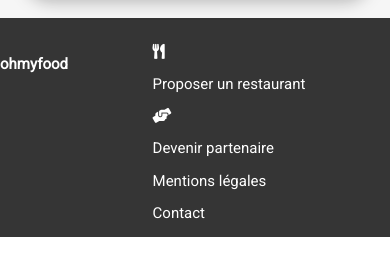
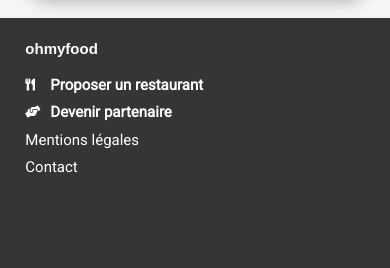
Before and after one commit to Romain-6793/RomainClaudot_OhMyFood, a website: page index.html in a window 390 px wide. Shown: the part 1995-2263 px from the top of the page. Before the commit the page ends 2232 px from the top, so only its background shows below. Drawn offline with Linux system fonts and the light colour scheme; a web font is replaced by a local one.

Commit message:
Première version de l'Accueil (mobile)

```diff
--- a/index.html
+++ b/index.html
@@ -122,20 +122,28 @@
         <h2 class="footer__footerlogo">ohmyfood</h2>
         <div class="footer__footerlist">
             <!--Les 2 premiers liens sont en gras-->
-            <a>
-                <i class="fas fa-utensils"></i>
-                <p>Proposer un restaurant</p>
-            </a>
-            <a>
-                <i class="fas fa-hands-helping"></i>
-                <p>Devenir partenaire</p>
-            </a>
-            <a>
-                <p>Mentions légales</p>
-            </a>
-            <a>
-                <p>Contact</p>
-            </a>
+            <div class="footer__footerlist__propose">
+                <i class="fas fa-utensils footericon"></i>
+                <a class="footer__footerlist__propose__link footerlink">
+                    <span>Proposer un restaurant</span>
+                </a>
+            </div>
+            <div class="footer__footerlist__partner">
+                <i class="fas fa-hands-helping footericon"></i>
+                <a class="footer__footerlist__partner__link footerlink">
+                    <span>Devenir partenaire</span>
+                </a>
+            </div>
+            <div class="footer__footerlist__mentions footerlink">
+                <a>
+                    <span>Mentions légales</span>
+                </a>
+            </div>
+            <div class="footer__footerlist__contact footerlink">
+                <a>
+                    <span>Contact</span>
+                </a>
+            </div>
         </div>
     </footer>
 </body>
--- a/sass/main.scss
+++ b/sass/main.scss
@@ -247,12 +247,50 @@
 
 }
 
+/* FOOTER */
+
 .footer
 {
-    max-height: 250px;
+    height: 250px;
+    width: 100%;
     background: #353535;
     color: #ffffff;
-    padding-top: 26px;
+    padding-top: 10px;
+    padding-left: 6.5%;
     display: flex;
     flex-flow: column wrap;
+    &__footerlogo
+    {
+        font-family: 'Shrikhand', Arial, serif;
+        margin-bottom: 20px;
+    }
+    &__footerlist
+    {
+        &__propose, &__partner
+        {
+            display: flex;
+            flex-flow: row wrap;
+            position: relative;
+            &__link
+            {
+                margin-left: 25px;
+                font-weight: bold;
+            }
+
+        }
+
+    }
 }
+
+.footericon
+{
+    position: absolute;
+    margin-right: 15px;
+    top: 2px;
+    font-size: 12px;
+}
+
+.footerlink
+{
+    margin-bottom: 10px;
+}
```
Also changed, not shown: public/css/style.css, 1 other file.
